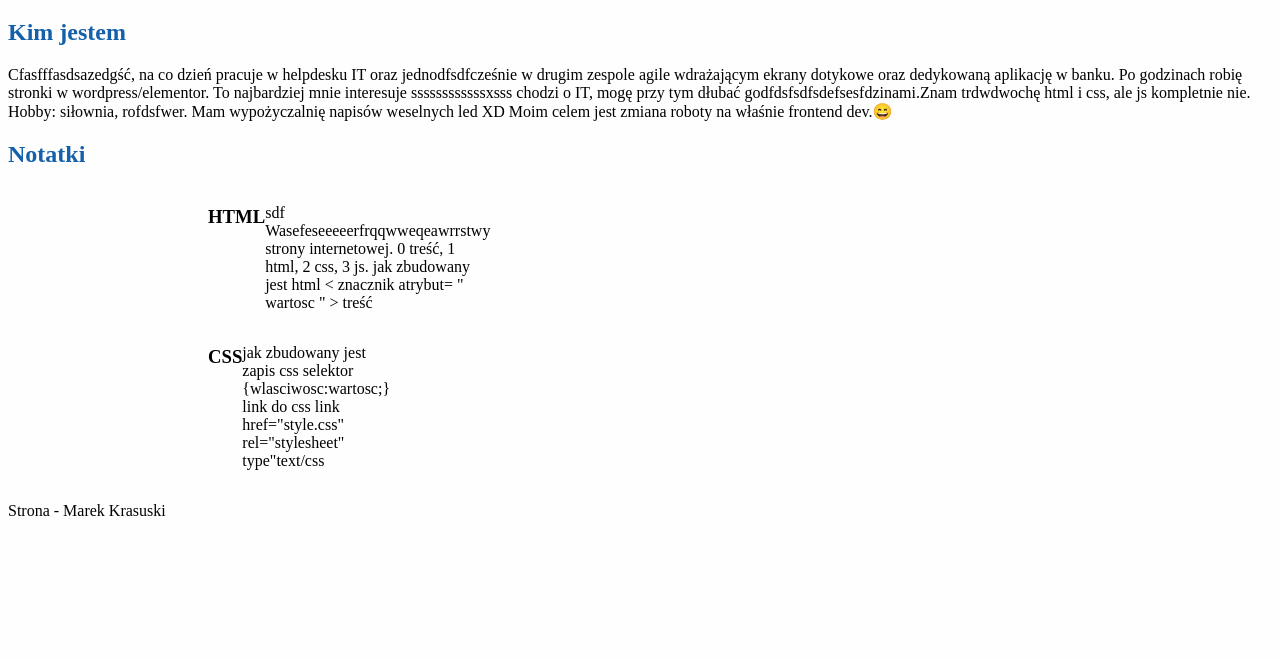
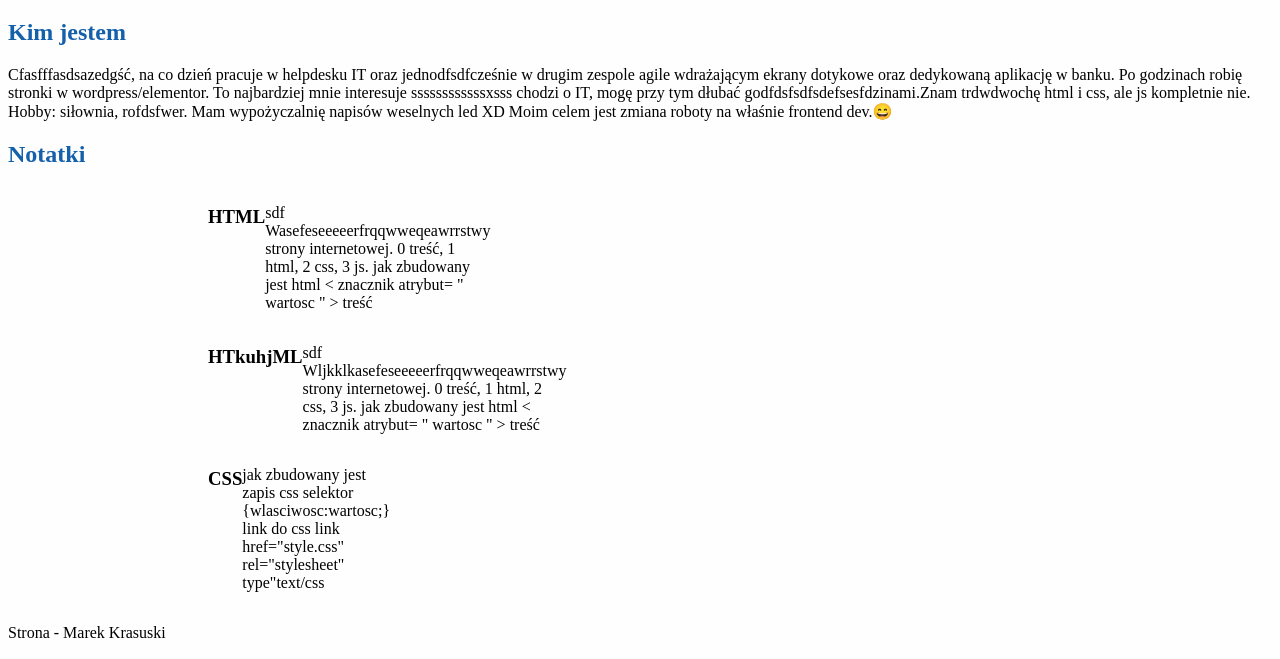
Before and after one commit to krasus93/homepage, a plain HTML site: page index.html in a window 1280 px wide. Shown: the part 141-800 px from the top of the page. Drawn offline with Linux system fonts and the light colour scheme.

Commit message:
added artictle

```diff
--- a/index.html
+++ b/index.html
@@ -27,6 +27,10 @@
                 <p>sdf Wasefeseeeeerfrqqwweqeawrrstwy strony internetowej. 0 treść, 1 html, 2 css, 3 js. jak zbudowany jest html < znacznik atrybut= " wartosc " > treść  </<znacznik ></p>
             </article>
             <article>
+                <h3>HTkuhjML</h3>
+                <p>sdf Wljkklkasefeseeeeerfrqqwweqeawrrstwy strony internetowej. 0 treść, 1 html, 2 css, 3 js. jak zbudowany jest html < znacznik atrybut= " wartosc " > treść  </<znacznik ></p>
+            </article>
+            <article>
                 <h3>CSS</h3>
                 <p> jak zbudowany jest zapis css selektor {wlasciwosc:wartosc;}  link do css link href="style.css" rel="stylesheet" type"text/css </p>
             </article>
```
